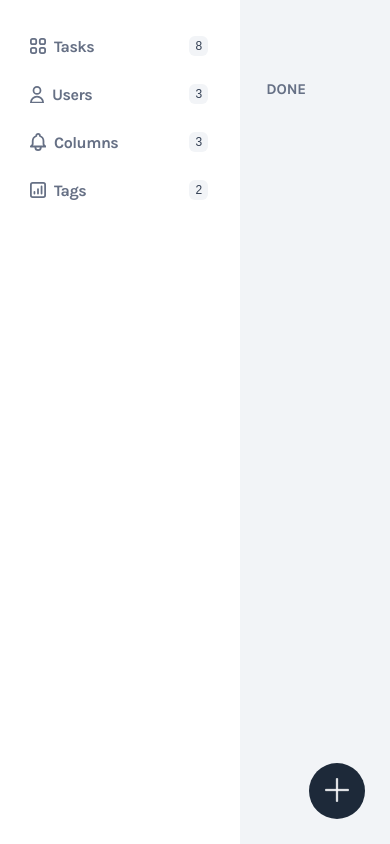
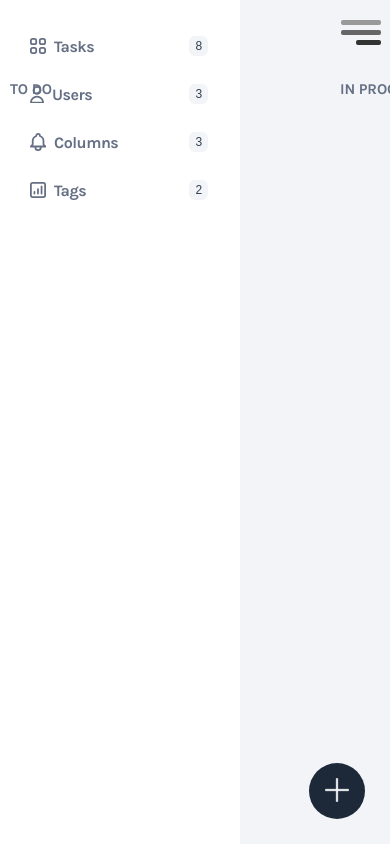
Before and after one commit to maniazurek/Task-Management-Board-Desktop, a React (Create React App) app: page / in a window 390 px wide. Built offline with nearby package versions, Linux system fonts and the light colour scheme.

Commit message:
styled mobile version

```diff
--- a/src/App.js
+++ b/src/App.js
@@ -9,6 +9,7 @@ import SimpleTask from "./components/SimpleTask";
 const App = () => {
   const [tasksList, setTasksList] = useState([]);
   const [isAddTaskOpen, setIsAddTaskOpen] = useState(false);
+  const [isMobileNavOpen, setIsMobileNavOpen] = useState(false);
 
   const handleAddTaskOpen = () => {
     setIsAddTaskOpen(true);
@@ -16,6 +17,10 @@ const App = () => {
 
   const handleCancelAddTaskOpen = () => {
     setIsAddTaskOpen(false);
+  };
+
+  const handleIsMobileNavOpen = () => {
+    setIsMobileNavOpen(true);
   };
 
   const handleFormSubmit = (
@@ -53,7 +58,10 @@ const App = () => {
             CancelAddTaskOpen={handleCancelAddTaskOpen}
           />
         )}
-        <Main addTaskOpen={handleAddTaskOpen} />
+        <Main
+          addTaskOpen={handleAddTaskOpen}
+          openMobileNav={handleIsMobileNavOpen}
+        />
       </div>
       {tasksList.map((task) => {
         return (
--- a/src/components/FormTask.js
+++ b/src/components/FormTask.js
@@ -37,7 +37,8 @@ const FormTask = ({ handleFormSubmit, CancelAddTaskOpen}) => {
   };
 
   return (
-    <form onSubmit={onFormSubmit} className="new-task__container-add ">
+    <div className="add-task_overlay">
+      <form onSubmit={onFormSubmit} className="new-task__container-add ">
       <span className="new-task__element-title">
         <label
           className="new-task__label-title"
@@ -139,13 +140,14 @@ const FormTask = ({ handleFormSubmit, CancelAddTaskOpen}) => {
           className="new-task__input-comment"
         />
       </span>
-      <button onClick={CancelAddTaskOpen} className="new-task__button-cancel" type="button">
+      <button onClick={CancelAddTaskOpen} className="new-task__button-cancel" type="submit">
         Cancel
       </button>
       <button className="new-task__button-save" type="submit">
         Save
       </button>
     </form>
+    </div>
   );
 };
 
--- a/src/components/Main.js
+++ b/src/components/Main.js
@@ -5,10 +5,11 @@ import DoneSection from "./DoneSection";
 import InProgressSection from "./InProgressSection";
 import ToDoSection from "./ToDoSection";
 
-const Main = ({ addTaskOpen }) => {
+const Main = ({addTaskOpen, openMobileNav}) => {
 
   return (
     <div className="main-content">
+      <div onClick={openMobileNav} className="hamburger-open"></div>
       <ToDoSection />
       <InProgressSection />
       <DoneSection />
--- a/src/components/ToDoSection.js
+++ b/src/components/ToDoSection.js
@@ -1,4 +1,5 @@
 import React from "react";
+
 
 const ToDoSection = () => {
   return (
--- a/src/index.css
+++ b/src/index.css
@@ -1,9 +1,16 @@
+html {
+  overflow-y: hidden;
+  height: 100%;
+}
+
 body {
   margin: 0;
   background-color: #f2f4f7;
   font-family: "Karla", sans-serif;
   box-sizing: border-box;
   background-color: #f2f4f7;
+  overflow-y: hidden;
+  height: 100%;
 }
 
 .hidden {
@@ -19,6 +26,10 @@ body {
   height: 100vh;
   background-color: #f2f4f7;
 } */
+
+.hamburger-open {
+  display: none;
+}
 
 .main-content {
   margin-left: 240px;
@@ -311,8 +322,8 @@ body {
   cursor: pointer;
   appearance: none;
   background-image: url(./assets/arrow.svg);
-background-position: 116px 8px;
-background-repeat: no-repeat;
+  background-position: 116px 8px;
+  background-repeat: no-repeat;
 }
 
 .new-task__select-column {
@@ -446,18 +457,38 @@ background-repeat: no-repeat;
   width: 24px;
 }
 
-/* .navigation-overlay {
+.add-task_overlay {
   top: 0;
   right: 0;
   left: 0;
   bottom: 0;
   position: absolute;
   background: rgba(0, 0, 0, 0.35);
-} */
+}
 
 @media all and (max-width: 768px) {
   .main-content {
     margin: 0;
+    display: grid;
+    grid-template-columns: 320px 320px 320px;
+    gap: 10px;
+    padding: 80px 10px 152px 10px;
+    position: relative;
+  }
+
+  /* .side-nav__hidden {
+    display: none;
+  } */
+
+  .hamburger-open {
+    background-image: url(./assets/hamburger-open.svg);
+    background-repeat: no-repeat;
+    width: 40px;
+    height: 25px;
+    position: fixed;
+    top: 20px;
+    right: 9px;
+    display: inline;
   }
 
   .new-task__container-add {
```
Also changed, not shown: src/assets/hamburger-open.svg (added).
